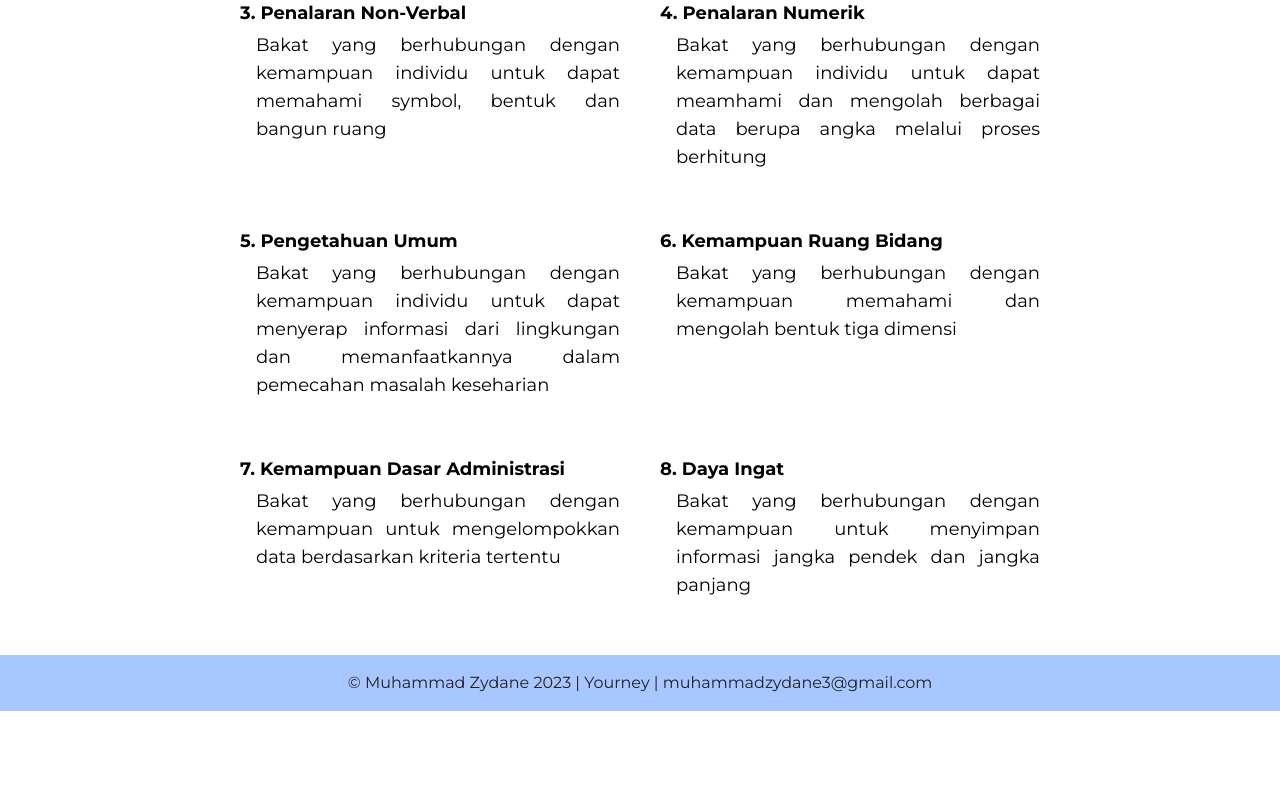
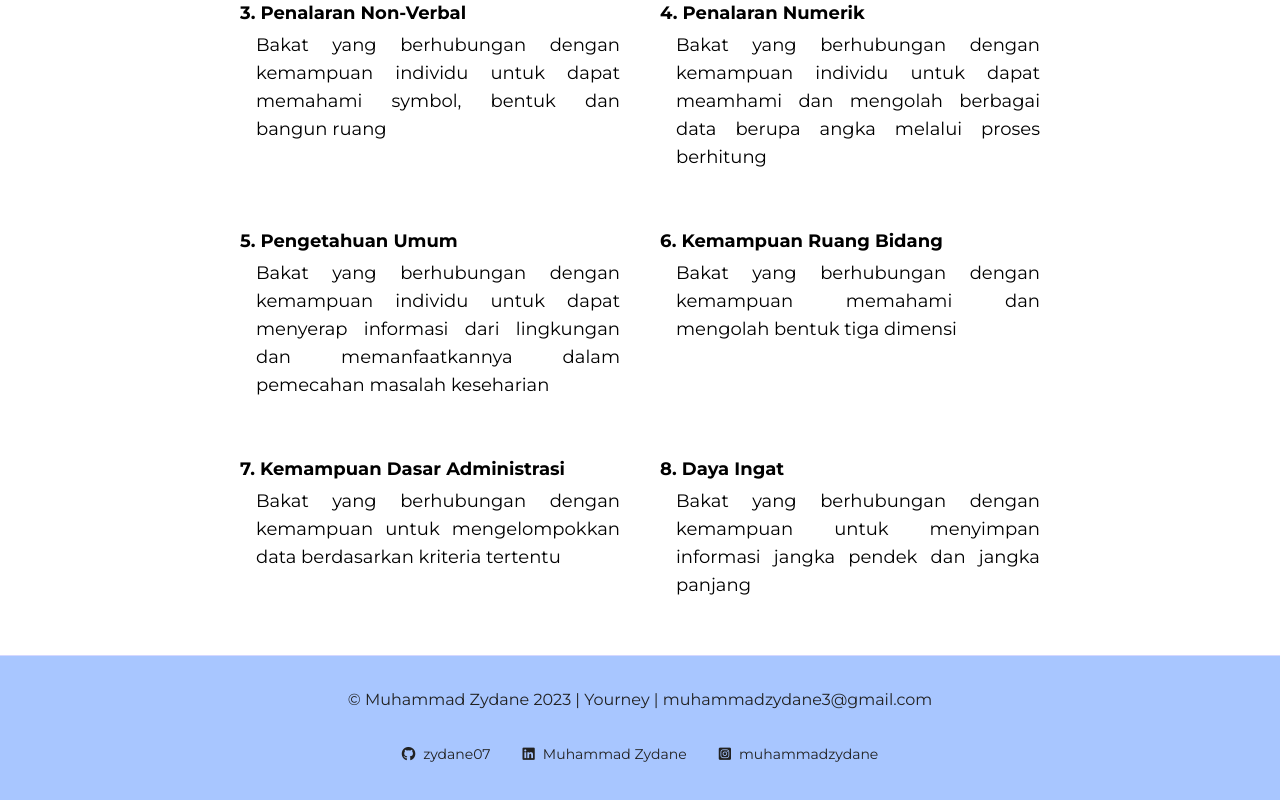
Before and after one commit to zydane07/skripsi-FE, a Vue app: page /daftar-minat-bakat in a window 1280 px wide. Shown: the part 1501-2301 px from the top of the page. Before the commit the page ends 2212 px from the top, so only its background shows below. Built offline with nearby package versions, Linux system fonts and the light colour scheme; what tailwindcss-debug-screens would draw is missing.

Commit message:
halaman informasi sistem

```diff
--- a/jsconfig.json
+++ b/jsconfig.json
@@ -7,6 +7,7 @@
         "paths": {
             "@/*": ["src/*"]
         },
-        "lib": ["esnext", "dom", "dom.iterable", "scripthost"]
+        "lib": ["esnext", "dom", "dom.iterable", "scripthost"],
+        "allowJs": true
     }
 }
--- a/src/App.vue
+++ b/src/App.vue
@@ -1,7 +1,32 @@
 <template>
     <div class="font-Montserrat">
-        <RouterView />
+        <component :is="layout">
+            <router-view />
+        </component>
+        <!-- <NavbarUser />
+        <Router-view />
+        <FooterUser /> -->
     </div>
 </template>
 
-<script setup></script>
+<!-- <script>
+import FooterUser from "./components/FooterUser.vue";
+import NavbarUser from "./components/NavbarUser.vue";
+export default {
+    components: { NavbarUser, FooterUser },
+};
+</script> -->
+<script>
+import UserLayout from "@/layouts/UserLayout.vue";
+const userLayout = "user-layout";
+
+export default {
+    components: UserLayout,
+    computed: {
+        layout() {
+            console.log(this.$route.meta.layout);
+            return this.$route.meta.layout || userLayout;
+        },
+    },
+};
+</script>
--- a/src/components/FooterUser.vue
+++ b/src/components/FooterUser.vue
@@ -1,5 +1,45 @@
 <template>
-    <footer class="text-center bg-primary py-4 text-black">
-        <h1>© Muhammad Zydane 2023 | Yourney | muhammadzydane3@gmail.com</h1>
+    <footer
+        class="text-center bg-primary py-8 text-black border-t border-secondary"
+    >
+        <h1 class="mb-8">
+            © Muhammad Zydane 2023 | Yourney | muhammadzydane3@gmail.com
+        </h1>
+
+        <div
+            class="box mb-3 mx-6 sm:flex justify-evenly lg:justify-center lg:gap-x-8 sm:mx-0"
+        >
+            <div v-for="sosialMedia in sosialMedias" :key="sosialMedia.text">
+                <div
+                    class="flex justify-start items-center gap-x-2 mb-2 sm:mb-0 text-sm"
+                >
+                    <i :class="sosialMedia.logo" class=""></i>
+                    <p>{{ sosialMedia.text }}</p>
+                </div>
+            </div>
+        </div>
     </footer>
 </template>
+
+<script>
+export default {
+    data() {
+        return {
+            sosialMedias: [
+                {
+                    logo: "fa-brands fa-github",
+                    text: "zydane07",
+                },
+                {
+                    logo: "fa-brands fa-linkedin",
+                    text: "Muhammad Zydane",
+                },
+                {
+                    logo: "fa-brands fa-square-instagram",
+                    text: "muhammadzydane",
+                },
+            ],
+        };
+    },
+};
+</script>
--- /dev/null
+++ b/src/layouts/UserLayout.vue
@@ -0,0 +1,14 @@
+<template>
+    <NavbarUser />
+    <Router-view />
+    <FooterUser />
+</template>
+
+<script>
+import NavbarUser from "@/components/NavbarUser.vue";
+import FooterUser from "@/components/FooterUser.vue";
+export default {
+    components: { NavbarUser, FooterUser },
+    name: "user-layout",
+};
+</script>
--- a/src/router/index.js
+++ b/src/router/index.js
@@ -1,34 +1,40 @@
 import { createRouter, createWebHistory } from "vue-router";
-import HomeView from "../views/HomeView.vue";
-import InformasiSistemView from "../views/InformasiSistemView.vue";
-import DaftarMikatView from "../views/DaftarMikatView.vue";
-import TentangKamiView from "../views/TentangKamiView.vue";
+import HomeView from "@/views/HomeView.vue";
+import InformasiSistemView from "@/views/InformasiSistemView.vue";
+import DaftarMikatView from "@/views/DaftarMikatView.vue";
+import TentangKamiView from "@/views/TentangKamiView.vue";
 import HasilView from "@/views/HasilView.vue";
+import UserLayout from "@/layouts/UserLayout.vue";
 
 const routes = [
     {
         path: "/",
         name: "home",
+        meta: { layout: UserLayout },
         component: HomeView,
     },
     {
         path: "/informasi-sistem",
         name: "system-information",
+        meta: { layout: UserLayout },
         component: InformasiSistemView,
     },
     {
         path: "/daftar-minat-bakat",
         name: "list-talent-interest",
+        meta: { layout: UserLayout },
         component: DaftarMikatView,
     },
     {
         path: "/tentang-kami",
         name: "about-us",
+        meta: { layout: UserLayout },
         component: TentangKamiView,
     },
     {
         path: "/hasil-diagnosis",
         name: "hasil-diagnosis",
+        meta: { layout: UserLayout },
         component: HasilView,
     },
 ];
--- a/src/views/DaftarMikatView.vue
+++ b/src/views/DaftarMikatView.vue
@@ -1,5 +1,4 @@
 <template>
-    <navbar-user />
     <section class="list-talent-interest">
         <div class="box py-10 lg:w-9/12 lg:mx-auto">
             <h1 class="text-header">Daftar Minat</h1>
@@ -28,16 +27,12 @@
             </div>
         </div>
     </section>
-    <footer-user />
 </template>
 
 <script>
-import FooterUser from "@/components/FooterUser.vue";
-import NavbarUser from "@/components/NavbarUser.vue";
 import { mapState } from "vuex";
 
 export default {
-    components: { NavbarUser, FooterUser },
     computed: {
         ...mapState(["interests", "talents"]),
     },
--- a/src/views/HomeView.vue
+++ b/src/views/HomeView.vue
@@ -1,5 +1,4 @@
 <template>
-    <navbar-user />
     <section class="home">
         <!-- jumbotron -->
         <div
@@ -110,17 +109,13 @@
             </div>
         </div>
     </section>
-    <footer-user />
 </template>
 
 <script>
 // @ is an alias to /src
-import NavbarUser from "@/components/NavbarUser.vue";
-import FooterUser from "@/components/FooterUser.vue";
 import { mapState } from "vuex";
 
 export default {
-    components: { NavbarUser, FooterUser },
     computed: {
         ...mapState(["interests", "talents"]),
     },
--- a/src/views/InformasiSistemView.vue
+++ b/src/views/InformasiSistemView.vue
@@ -1,11 +1,10 @@
 <template>
-    <navbar-user />
     <section class="system-information">
         <!-- how to use -->
         <div class="box bg-primary h">
             <h1 class="text-header pt-10 pb-4">Bagaimana Yourney digunakan?</h1>
             <div
-                class="lg:grid grid-cols-2 justify-center items-center pb-10 xl:grid-cols-4 gap-x-6"
+                class="lg:grid grid-cols-2 justify-items-center items-center pb-10 xl:grid-cols-4 gap-x-6"
             >
                 <div
                     v-for="(howToUse, index) in howToUses"
@@ -62,13 +61,9 @@
             </div>
         </div>
     </section>
-    <footer-user />
 </template>
 
 <script>
-import FooterUser from "@/components/FooterUser.vue";
-import NavbarUser from "@/components/NavbarUser.vue";
-
 export default {
     data() {
         return {
@@ -109,6 +104,5 @@ export default {
             ],
         };
     },
-    components: { NavbarUser, FooterUser },
 };
 </script>
--- a/src/views/TentangKamiView.vue
+++ b/src/views/TentangKamiView.vue
@@ -1,21 +1,107 @@
 <template>
-    <navbar-user />
     <section class="about-us">
-        <h1>sasasdd</h1>
+        <div
+            class="box xl:w-11/12 xl:gap-x-10 xl:mx-auto py-10 justify-items-center gap-6 lg:grid grid-cols-2 justify-between"
+        >
+            <div v-for="user in users" :key="user.header" class="mb-8">
+                <h1 class="text-header">{{ user.header }}</h1>
+                <p class="text-caption" style="text-align-last: center">
+                    {{ user.text }}
+                </p>
+            </div>
+        </div>
+
+        <div class="box bg-primary">
+            <div class="lg:w-3/4 xl:w-3/5 lg:mx-auto">
+                <h1 class="text-header pt-10">Hubungi Kami</h1>
+                <p class="text-caption mb-8">
+                    Kami sangat terbuka untuk menerima kritik dan saran dalam
+                    pengembangan sistem ini. silahkan hubungi kami dengan
+                    mengisi form dibawah ini.
+                </p>
+
+                <form action="#">
+                    <div class="mb-4">
+                        <label
+                            class="block text-gray-700 text-sm font-bold mb-2"
+                            for="nama"
+                            >Nama</label
+                        >
+                        <input
+                            class="shadow appearance-none border rounded w-full py-2 px-3 text-gray-700 leading-tight focus:outline-none focus:shadow-outline"
+                            id="nama"
+                            type="text"
+                            placeholder="Masukkan Namamu"
+                        />
+                    </div>
+                    <div class="mb-4">
+                        <label
+                            class="block text-gray-700 text-sm font-bold mb-2"
+                            for="email"
+                            >Email</label
+                        >
+                        <input
+                            class="shadow appearance-none border rounded w-full py-2 px-3 text-gray-700 leading-tight focus:outline-none focus:shadow-outline"
+                            id="email"
+                            type="text"
+                            placeholder="Masukkan Emailmu"
+                        />
+                    </div>
+                    <div class="mb-4">
+                        <label
+                            class="block text-gray-700 text-sm font-bold mb-2"
+                            for="subject"
+                            >subject</label
+                        >
+                        <input
+                            class="shadow appearance-none border rounded w-full py-2 px-3 text-gray-700 leading-tight focus:outline-none focus:shadow-outline"
+                            id="subject"
+                            type="text"
+                            placeholder="Masukkan Subject Pesanmu"
+                        />
+                    </div>
+                    <div class="mb-4">
+                        <label
+                            class="block text-gray-700 text-sm font-bold mb-2"
+                            for="pesan"
+                            >Pesan</label
+                        >
+                        <textarea
+                            class="shadow appearance-none border rounded w-full py-2 px-3 text-gray-700 leading-tight focus:outline-none focus:shadow-outline"
+                            name="pesan"
+                            id="pesan"
+                            rows="4"
+                            placeholder="Masukkan Pesanmu..."
+                        ></textarea>
+                    </div>
+                    <div class="pb-10 flex justify-center">
+                        <button
+                            class="btn btn-transition py-2 px-4 rounded text-center w-full"
+                        >
+                            Kirim Pesan
+                        </button>
+                    </div>
+                </form>
+            </div>
+        </div>
     </section>
-    <footer-user />
 </template>
 
 <script>
-import FooterUser from "@/components/FooterUser.vue";
-import NavbarUser from "@/components/NavbarUser.vue";
-
 export default {
-    setup() {
-        return {};
+    data() {
+        return {
+            users: [
+                {
+                    header: "Yuk Kenalan dengan Pakar",
+                    text: "Dra. Yayuk Hari Sugihartini, S.Pd., Kons. adalah seorang ahli bimbingan konsultasi yang telah memiliki pengalaman 18 tahun dalam mengarahkan murid-muridnya untuk dapat bekerja sesuai bidang dengan minat dan bakat yang dimiliki.",
+                },
+                {
+                    header: "Yuk Kenalan dengan Admin",
+                    text: "Mohamad Zydane Ulir Rizqi Toyyibi adalah mahasiswa tingkat akhir di UPN Veteran Jakarta yang sangat tertarik dengan UI/UX, Mobile, dan Web Development. Di Kampus Saya mengambil fokus di bidang data science dan sistem ini merupakan implementasi sistem pakar sebagai bahan skripsi",
+                },
+            ],
+        };
     },
-    components: { NavbarUser, FooterUser },
 };
 </script>
-
-<style lang="scss" scoped></style>
```
